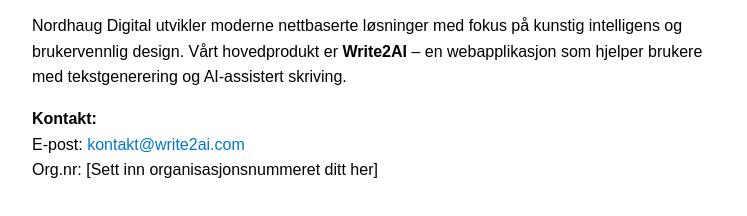
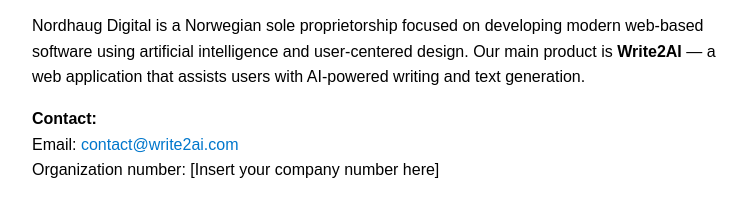
Before and after one commit to KamikaZecode/about-write2ai, a plain HTML site: page index.html in a window 1280 px wide. Shown: the part 104-320 px from the top of the page, without its empty margins (258-1005 px from the left). Drawn offline with Linux system fonts and the light colour scheme.

Commit message:
Update index.html

```diff
--- a/index.html
+++ b/index.html
@@ -1,5 +1,5 @@
 <!DOCTYPE html>
-<html lang="no">
+<html lang="en">
 <head>
   <meta charset="UTF-8" />
   <meta name="viewport" content="width=device-width, initial-scale=1.0"/>
@@ -25,13 +25,13 @@
 <body>
   <h1>Nordhaug Digital ENK</h1>
   <p>
-    Nordhaug Digital utvikler moderne nettbaserte løsninger med fokus på kunstig intelligens og brukervennlig design.
-    Vårt hovedprodukt er <strong>Write2AI</strong> – en webapplikasjon som hjelper brukere med tekstgenerering og AI-assistert skriving.
+    Nordhaug Digital is a Norwegian sole proprietorship focused on developing modern web-based software using artificial intelligence and user-centered design.
+    Our main product is <strong>Write2AI</strong> — a web application that assists users with AI-powered writing and text generation.
   </p>
   <p>
-    <strong>Kontakt:</strong><br/>
-    E-post: <a href="mailto:kontakt@write2ai.com">kontakt@write2ai.com</a><br/>
-    Org.nr: [Sett inn organisasjonsnummeret ditt her]
+    <strong>Contact:</strong><br/>
+    Email: <a href="mailto:contact@write2ai.com">contact@write2ai.com</a><br/>
+    Organization number: [Insert your company number here]
   </p>
 </body>
 </html>
```
